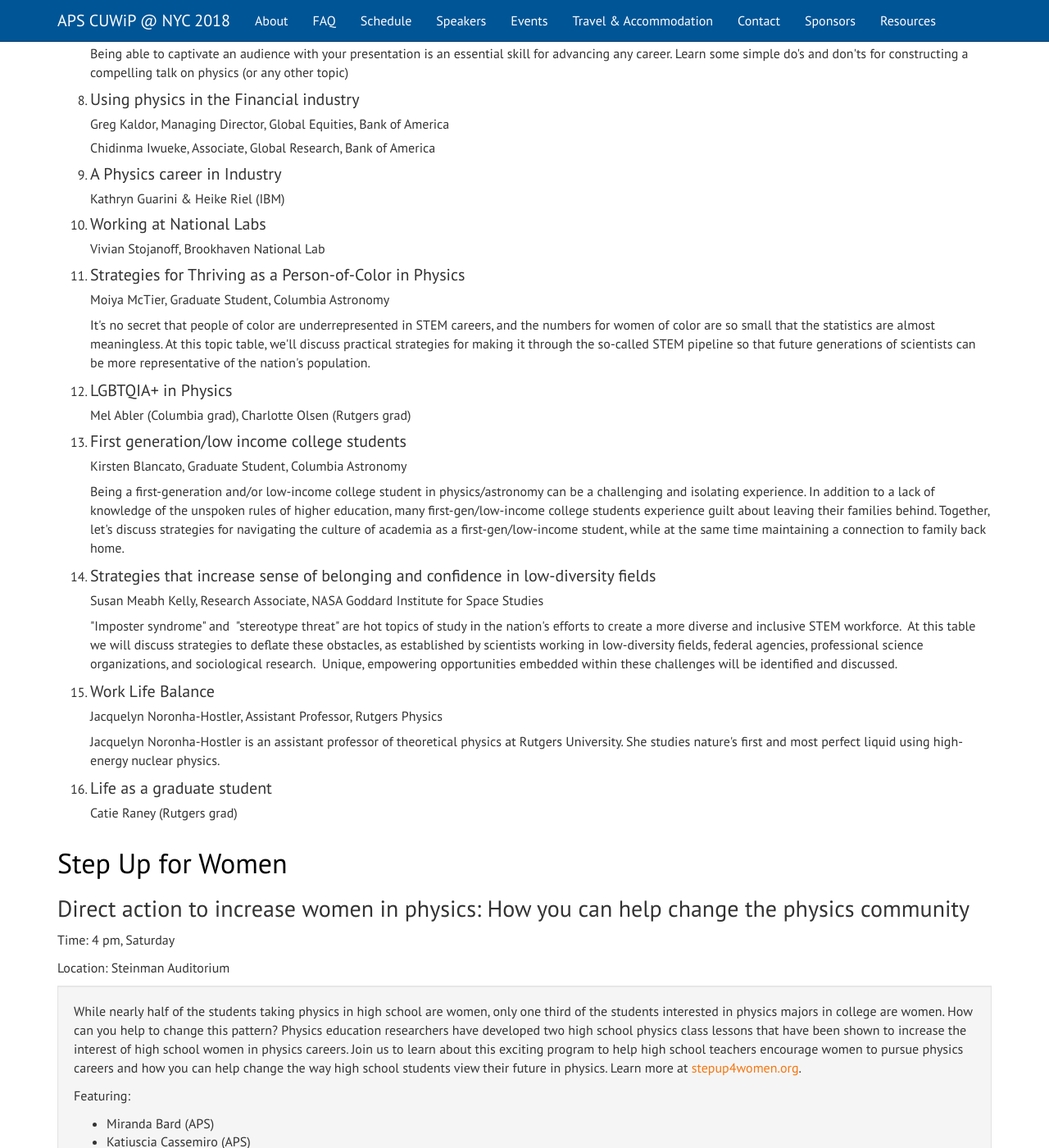
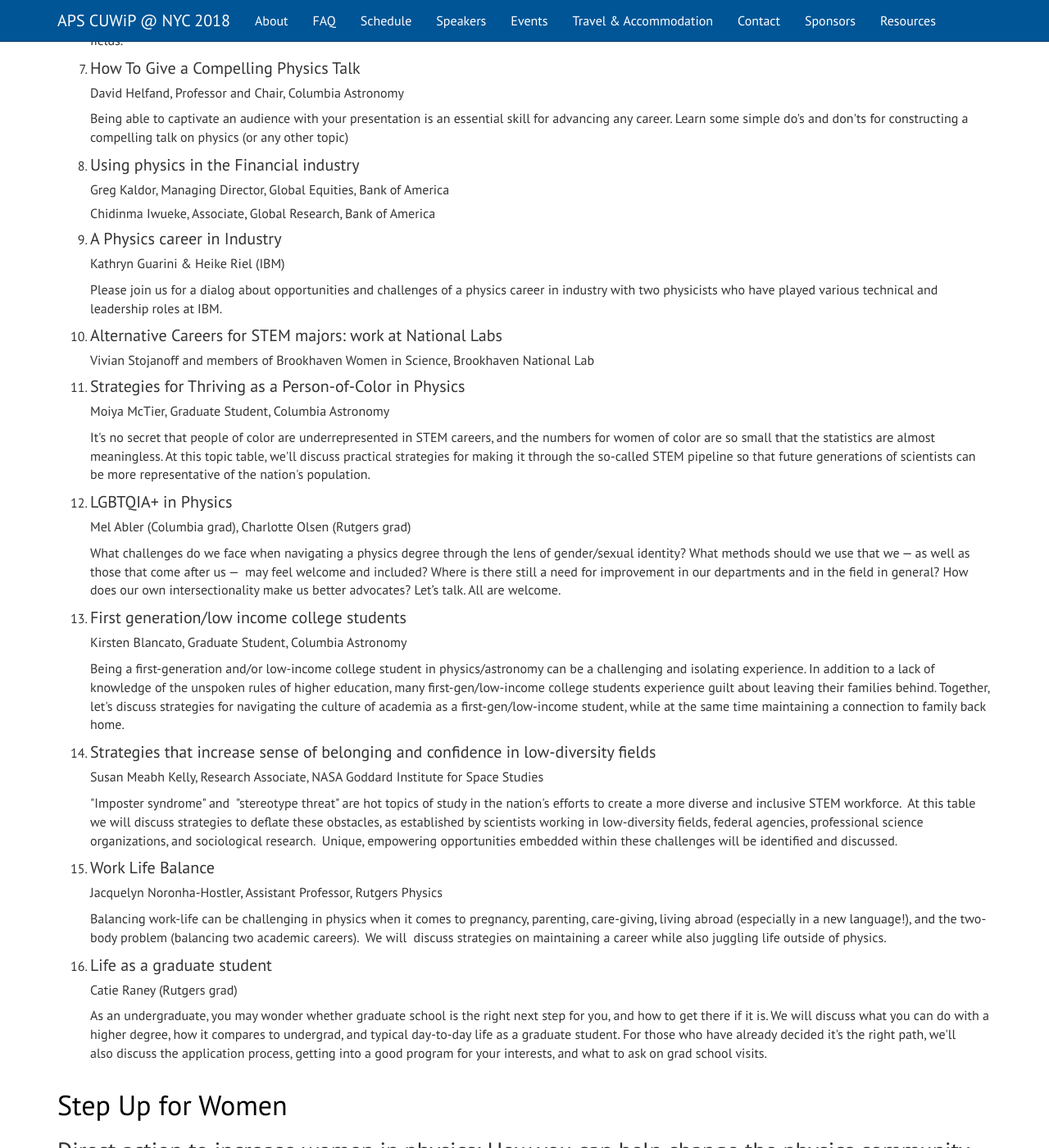
Before and after one commit to cuwip-nyc/cuwip-nyc.github.io, a Jekyll site: the page built from events.html, in a window 1280 px wide and 1400 px high, scrolled down 3143 px. Shown: the whole window at 82% size. Built offline with Jekyll 4.4.1, drawn with Linux system fonts in a browser that asks for light colours; nearby versions of some CDN libraries; some of the changed text lies outside the part shown.

Commit message:
update topic tables

```diff
--- a/events.html
+++ b/events.html
@@ -121,28 +121,28 @@ order: 6
   <ol>
   <li><h4>Applying Skills Acquired in Physics to Other Fields</h4>
   <h5>Emma Jablonski, Software Developer, D.E. Shaw research</h5>
-  <p>	The focus of this table is to provide insights into how a background in physics can open the door to a variety of professional opportunities. We will discuss how the analytical and coding skills developed through an undergraduate physics degree prepare students for careers in various industries.</p>
+  <p>The focus of this table is to provide insights into how a background in physics can open the door to a variety of professional opportunities. We will discuss how the analytical and coding skills developed through an undergraduate physics degree prepare students for careers in various industries.</p>
   </li>
 
   <li><h4>Astronomy/Astrophysics as a Career Path</h4>
-  <h5>	Mary Putman, Professor, Columbia Astronomy </h5>
+  <h5>Mary Putman, Professor, Columbia Astronomy </h5>
   <p>Interested in studying celestial objects as a paid position? We will discuss the typical path to becoming an Astrophysicist/Astronomer and the job prospects in the field.</p>
   </li>
 
   <li><h4>Exoplanets and Data Science</h4>
   <h5>Ruth Angus, Postdoc, Columbia Astronomy</h5>
-  <p></p>
+  <p>Searching for planets orbiting distant stars may sound thrilling, and it is, but you may not know that it's basically data science. From munging (cleaning up imperfect data sets) to modeling (doing the science bit), it all involves data manipulation. I'll discuss the realities of exoplanet science and the skills you'll learn if planets are your passion. Data scientists are sought after in industry too, so if you want a job at Netflix or Amazon, planet hunting might just get you there.
+</p>
   </li>
 
   <li><h4>Modeling the Universe</h4>
-  <h5>	Tjitske Starkenburg (postdoc, CCA), Greg Bryan (Columbia Faculty) </h5>
-  <p>	Creating models to explain observations is at the heart of astronomy, and we are in the midst of a revolution in the detail and realism of those models, as well as the data they need to match. We will discuss the opportunities and challenges of this field.
+  <h5>Tjitske Starkenburg (postdoc, CCA), Greg Bryan (Columbia Faculty) </h5>
+  <p>Creating models to explain observations is at the heart of astronomy, and we are in the midst of a revolution in the detail and realism of those models, as well as the data they need to match. We will discuss the opportunities and challenges of this field.
 </p>
   </li>
 
   <li><h4>Atomic, Molecular and Optical Physics</h4>
-  <h5>Stan Kondov, Postdoc, Columbia Physics
-</h5>
+  <h5>Stan Kondov, Postdoc, Columbia Physics</h5>
   <p>	Please join for broad discussion of life in AMO: atmosphere in the community, challenges of graduate school, and career prospects.
 </p>
   </li>
@@ -167,26 +167,26 @@ order: 6
   </li>
 
   <li><h4>A Physics career in Industry</h4>
-  <h5>	Kathryn Guarini & Heike Riel (IBM) </h5>
-  <p></p>
+  <h5>Kathryn Guarini & Heike Riel (IBM) </h5>
+  <p>Please join us for a dialog about opportunities and challenges of a physics career in industry with two physicists who have played various technical and leadership roles at IBM.
+</p>
   </li>
 
-  <li><h4>Working at National Labs</h4>
-  <h5>	Vivian Stojanoff, Brookhaven National Lab
-</h5>
+  <li><h4>Alternative Careers for STEM majors: work at National Labs</h4>
+  <h5>Vivian Stojanoff and members of Brookhaven Women in Science, Brookhaven National Lab</h5>
   <p></p>
   </li>
 
   <li><h4>Strategies for Thriving as a Person-of-Color in Physics</h4>
-  <h5>	Moiya McTier, Graduate Student, Columbia Astronomy
-</h5>
+  <h5>Moiya McTier, Graduate Student, Columbia Astronomy</h5>
   <p>It's no secret that people of color are underrepresented in STEM careers, and the numbers for women of color are so small that the statistics are almost meaningless. At this topic table, we'll discuss practical strategies for making it through the so-called STEM pipeline so that future generations of scientists can be more representative of the nation's population.
 </p>
   </li>
 
   <li><h4>LGBTQIA+ in Physics</h4>
-  <h5>	Mel Abler (Columbia grad), Charlotte Olsen (Rutgers grad)</h5>
-  <p></p>
+  <h5>Mel Abler (Columbia grad), Charlotte Olsen (Rutgers grad)</h5>
+  <p>What challenges do we face when navigating a physics degree through the lens of gender/sexual identity? What methods should we use that we — as well as those that come after us —  may feel welcome and included? Where is there still a need for improvement in our departments and in the field in general? How does our own intersectionality make us better advocates? Let’s talk. All are welcome.
+  </p>
   </li>
 
   <li><h4>First generation/low income college students</h4>
@@ -203,17 +203,17 @@ order: 6
   </li>
 
   <li><h4>Work Life Balance</h4>
-  <h5>	Jacquelyn Noronha-Hostler, Assistant Professor, Rutgers Physics
+  <h5>Jacquelyn Noronha-Hostler, Assistant Professor, Rutgers Physics
 </h5>
-  <p>	Jacquelyn Noronha-Hostler is an assistant professor of theoretical physics at Rutgers University. She studies nature's first and most perfect liquid using high-energy nuclear physics.
+  <p>Balancing work-life can be challenging in physics when it comes to pregnancy, parenting, care-giving, living abroad (especially in a new language!), and the two-body problem (balancing two academic careers).  We will  discuss strategies on maintaining a career while also juggling life outside of physics.
+
 </p>
   </li>
 
   <li><h4>Life as a graduate student</h4>
-  <h5>	Catie Raney (Rutgers grad)
-
-</h5>
-  <p></p>
+  <h5>Catie Raney (Rutgers grad)</h5>
+  <p>As an undergraduate, you may wonder whether graduate school is the right next step for you, and how to get there if it is. We will discuss what you can do with a higher degree, how it compares to undergrad, and typical day-to-day life as a graduate student. For those who have already decided it's the right path, we'll also discuss the application process, getting into a good program for your interests, and what to ask on grad school visits.
+</p>
   </li>
 
 
```
Also changed, not shown: 1 other file.
